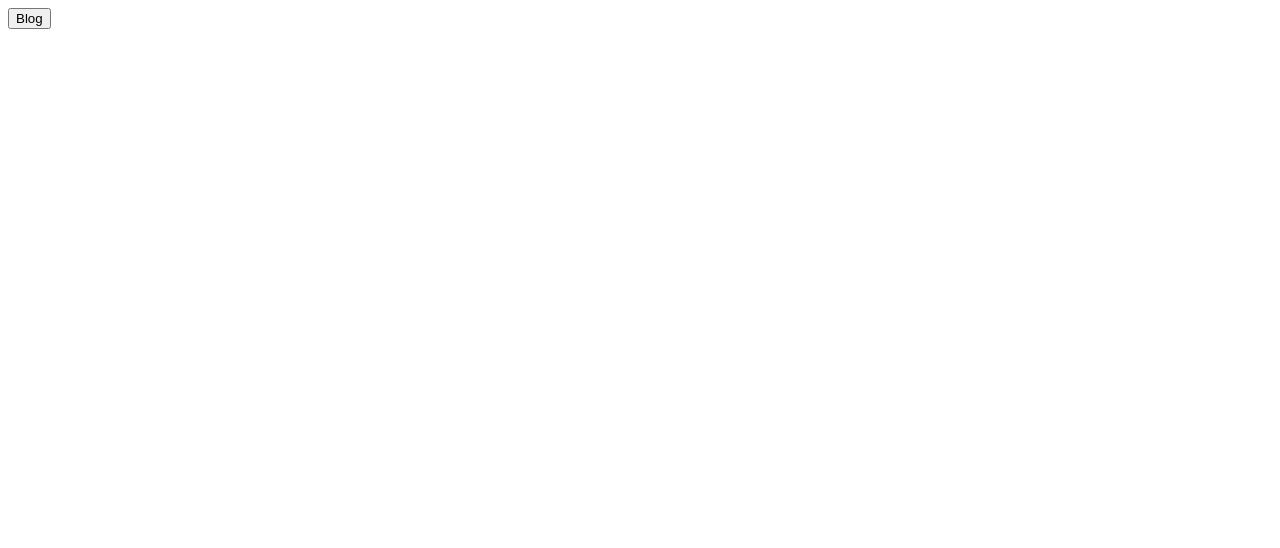
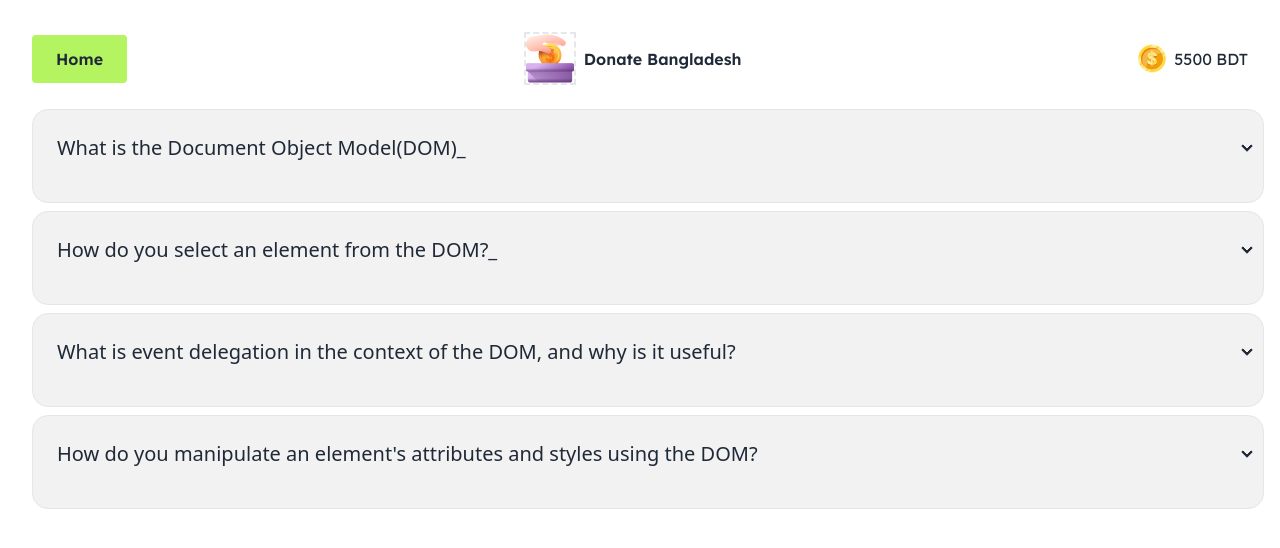
Before and after one commit to mdYeasinIslam/B10_Assignment5, a plain HTML site: page blog.html in a window 1280 px wide. Drawn offline with nearby package versions, Linux system fonts and the light colour scheme.

Commit message:
FAQ section added

```diff
--- a/blog.html
+++ b/blog.html
@@ -1,15 +1,81 @@
 <!DOCTYPE html>
-<html lang="en">
+<html lang="en" data-theme="light">
+
 <head>
     <meta charset="UTF-8">
     <meta name="viewport" content="width=device-width, initial-scale=1.0">
+    <link rel="stylesheet" href="./style/style.css">
+    <!-- daisy UI -->
+    <link href="https://cdn.jsdelivr.net/npm/daisyui@4.12.10/dist/full.min.css" rel="stylesheet" type="text/css" />
+    <script src="https://cdn.tailwindcss.com"></script>
+    <!-- google font -->
+    <link rel="preconnect" href="https://fonts.googleapis.com">
+    <link rel="preconnect" href="https://fonts.gstatic.com" crossorigin>
+    <link href="https://fonts.googleapis.com/css2?family=Lexend:wght@100..900&display=swap" rel="stylesheet">
     <title>Blog</title>
 </head>
+
 <body>
+    <header>
+        <nav class=" flex justify-between items-center fontFamily ">
+            <div id="blog-button" class="bg-[#B4F461] rounded">
+                <button class="py-3 px-6 font-semibold ">Home</button>
+            </div>
+            <div class="flex items-center">
+                <img class="border-2 border-dashed" src="./assets/logo.png" alt="">
+                <h2 class="font-semibold ">Donate Bangladesh</h2>
+            </div>
+            <div class="flex items-center ">
+                <img src="./assets/coin.png" alt="">
+                <p><span id="main-amount" class="m-0 p-0">5500</span> BDT</p>
+            </div>
+        </nav>
+    </header>
     <main>
-        <div id="home-button" class="bg-[#B4F461] rounded">
-            <button class="py-3 px-6 font-semibold ">Blog</button>
-        </div>
+
+        <section>
+            <div tabindex="0" class="collapse collapse-arrow border-base-300 bg-base-200 border">
+                <div class="collapse-title text-xl font-medium">What is the Document Object Model(DOM)_</div>
+                <div class="collapse-content">
+                    <p>DOM is a programming interface or a tree-like structure which represent HTML or XML documents.
+                    </p>
+                </div>
+            </div>
+            <div tabindex="0" class="collapse collapse-arrow border-base-300 bg-base-200 border">
+                <div class="collapse-title text-xl font-medium">How do you select an element from the DOM?_</div>
+                <div class="collapse-content">
+                    <p>By using class and Id.For example: for id ,use getElemetn by id; for class , use getElementsByClass. And also can use queryselector and queryselectorAll
+
+                    </p>
+                </div>
+            </div>
+
+
+            <div tabindex="0" class="collapse collapse-arrow border-base-300 bg-base-200 border">
+                <div class="collapse-title text-xl font-medium">What is event delegation in the context of the DOM, and why is it useful?</div>
+                <div class="collapse-content">
+                    <p>
+                        Event delegation is a technique in the DOM where a single event listener is added to a parent element to manage events triggered by its child elements, even if they are added dynamically. It utilizes event bubbling, where events triggered on child elements propagate up to the parent. This approach is useful because it reduces the number of event listeners needed, improves performance, and simplifies code management, especially when dealing with many elements or dynamically added content.
+                    </p>
+                </div>
+            </div>
+            <div tabindex="0" class="collapse collapse-arrow border-base-300 bg-base-200 border">
+                <div class="collapse-title text-xl font-medium">How do you manipulate an element's attributes and styles using the DOM?</div>
+                <div class="collapse-content">
+                    <p>2/2
+
+                        ChatGPT said:
+                        ChatGPT
+                        You can manipulate an element's attributes and styles using the DOM by accessing the element with methods like getElementById or querySelector. To change an attribute, use the setAttribute method, e.g., element.setAttribute('attributeName', 'value'). For styles, you can modify the style property, such as element.style.backgroundColor = 'red'; to change the background color. These methods allow dynamic updates to both attributes and styles based on user interactions or other conditions.
+                    </p>
+                </div>
+            </div>
+
+
+        </section>
     </main>
+
+
 </body>
+
 </html>
```
